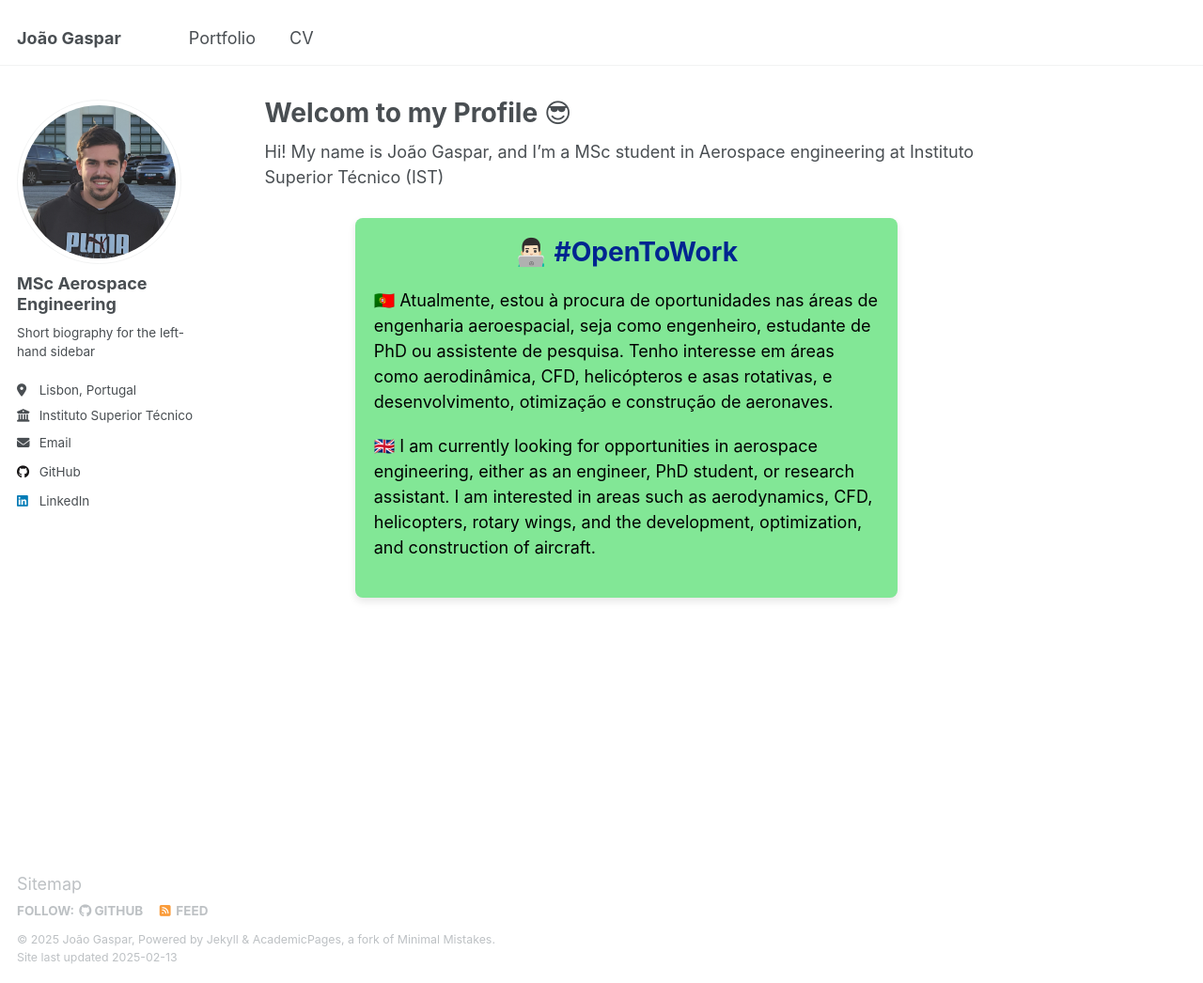
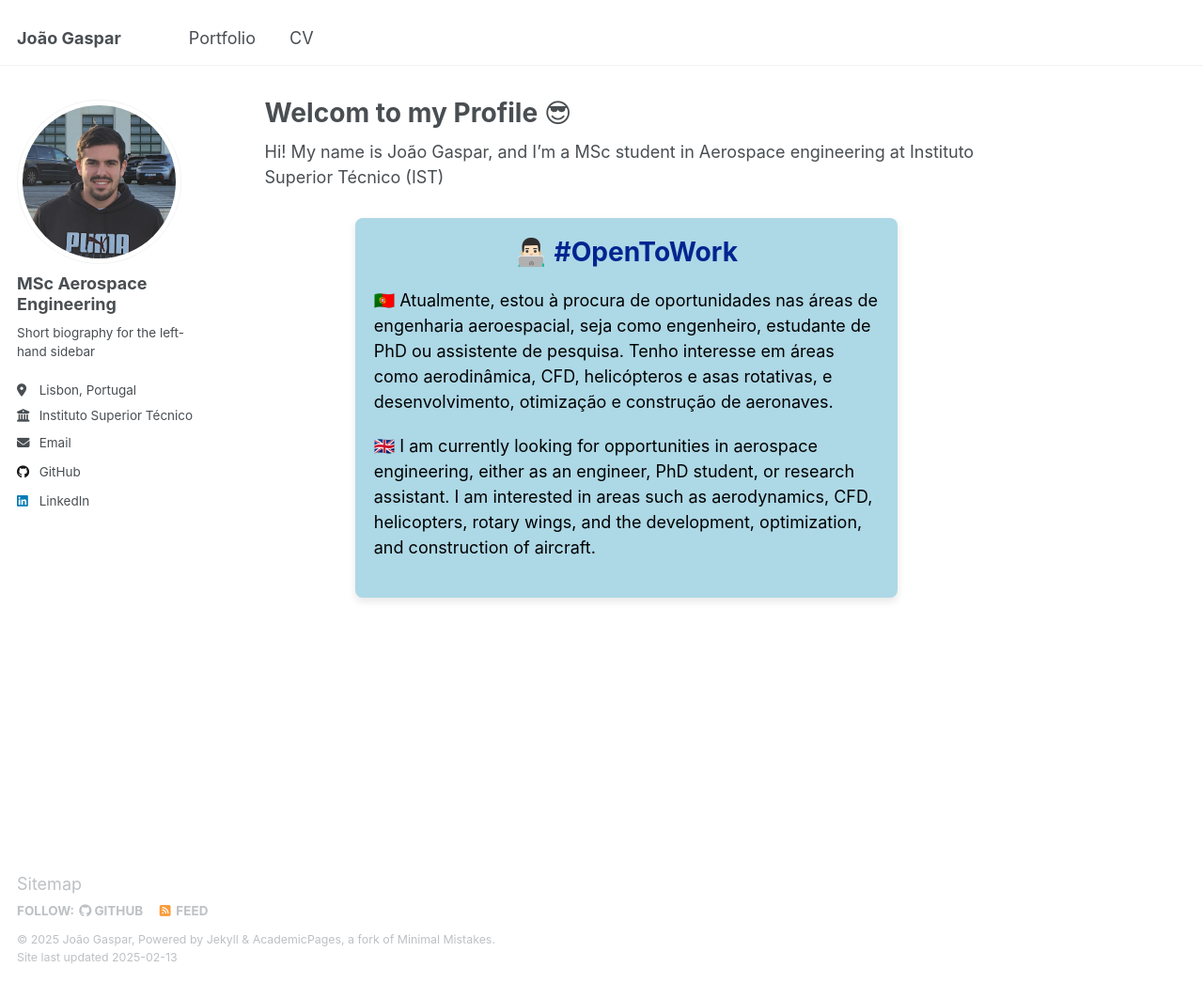
Before and after one commit to joaogaspar00/joaogaspar00.github.io, a Jekyll site: the page built from _pages/about.md, in a window 1280 px wide and 1046 px high. Shown: the whole window at 94% size. Built offline with Jekyll 4.4.1, drawn with Linux system fonts in a browser that asks for light colours.

Commit message:
Update about.md

```diff
--- a/_pages/about.md
+++ b/_pages/about.md
@@ -9,7 +9,7 @@ redirect_from:
 
 Hi! My name is João Gaspar, and I'm a MSc student in Aerospace engineering at Instituto Superior Técnico (IST)
 
-<div style="width: 75%; background-color: #82e796; color: black; border-radius: 8px; padding: 20px; box-shadow: 0 4px 8px rgba(0, 0, 0, 0.1); margin: 30px auto;">
+<div style="width: 75%; background-color: #ADD8E6; color: black; border-radius: 8px; padding: 20px; box-shadow: 0 4px 8px rgba(0, 0, 0, 0.1); margin: 30px auto;">
     <h1 style="color: #002590; font-weight: bold; margin-top: 0; text-align: center;">👨🏻‍💻 #OpenToWork</h1>
     <p style="margin: 20px 0;"> 🇵🇹 Atualmente, estou à procura de oportunidades nas áreas de engenharia aeroespacial, seja como engenheiro, estudante de PhD ou assistente de pesquisa. Tenho interesse em áreas como aerodinâmica, CFD, helicópteros e asas rotativas, e desenvolvimento, otimização e construção de aeronaves.</p>
     <p style="margin: 20px 0;">🇬🇧 I am currently looking for opportunities in aerospace engineering, either as an engineer, PhD student, or research assistant. I am interested in areas such as aerodynamics, CFD, helicopters, rotary wings, and the development, optimization, and construction of aircraft.</p>
```
